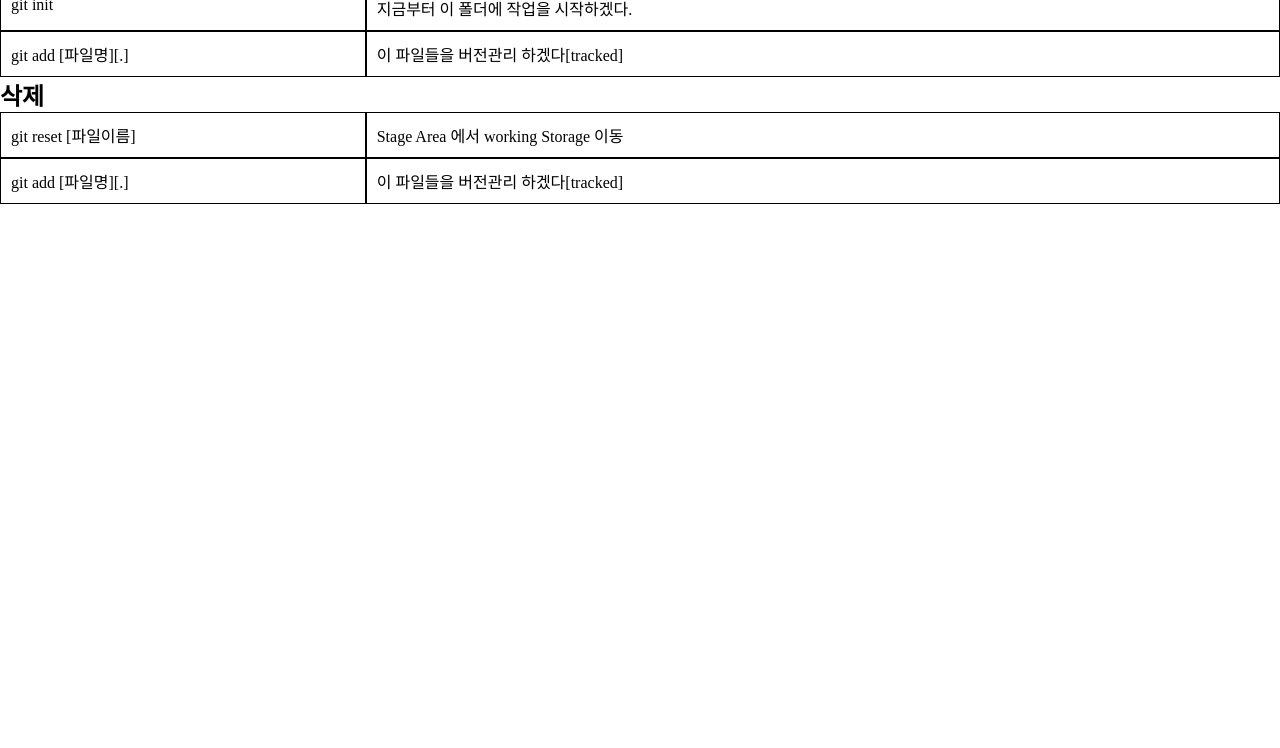
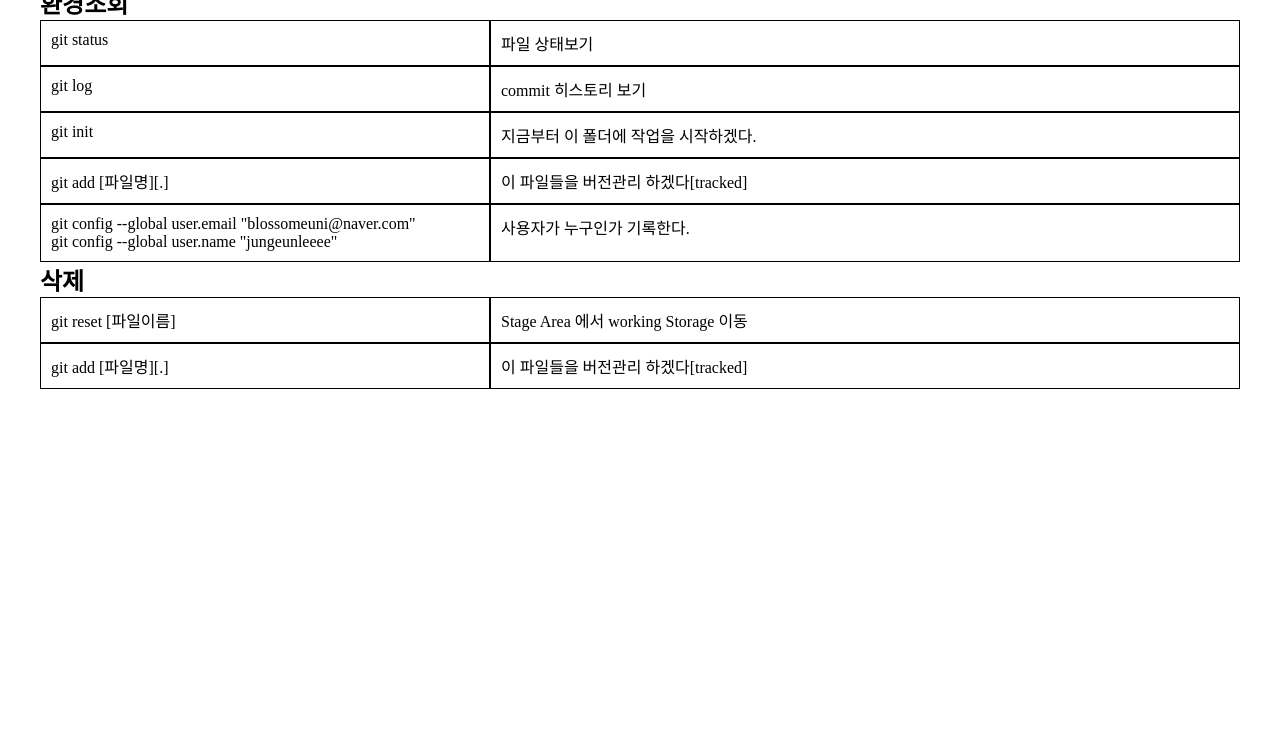
Before and after one commit to jungeunleeee/work, a plain HTML site: page index.html in a window 1280 px wide. Shown: the part 52-800 px from the top of the page. Drawn offline with Linux system fonts and the light colour scheme.

Commit message:
second commit

```diff
--- a/index.css
+++ b/index.css
@@ -3,12 +3,18 @@
     padding: 0;
 }
 
+.wrap {
+    max-width: 1200px;
+    margin: auto;
+
+}
+
 .grid {
     display: grid;
-    grid-template-columns: 2fr 5fr;
+    grid-template-columns: 3fr 5fr;
 }
 
-.grid > div {
+.grid>div {
     border: 1px solid #000;
     padding: 10px;
 }
--- a/index.html
+++ b/index.html
@@ -8,12 +8,24 @@
     <link rel="stylesheet" href="index.css" />
 </head>
 <body>
+    <div class="wrap">
         <h1>Git</h1>
+        <h2>환경조회</h2>
+        <div class="grid">
+            <div>git status</div>
+            <div>파일 상태보기</div>
+            <div>git log</div>
+            <div>commit 히스토리 보기</div>
+        </div>
         <div class="grid">
             <div>git init</div>
             <div>지금부터 이 폴더에 작업을 시작하겠다.</div>
             <div>git add [파일명][.]</div>
             <div>이 파일들을 버전관리 하겠다[tracked]</div>
+            <div>git config --global user.email "blossomeuni@naver.com"<br />
+            git config --global user.name "jungeunleeee"
+            </div>
+            <div>사용자가 누구인가 기록한다.</div>
         </div>
         <h2>삭제</h2>
         <div class="grid">
@@ -22,6 +34,7 @@
             <div>git add [파일명][.]</div>
             <div>이 파일들을 버전관리 하겠다[tracked]</div>
         </div>
+    </div>
 
 </body>
 </html>
```
Lines whose indentation alone changed are shown as unchanged.
